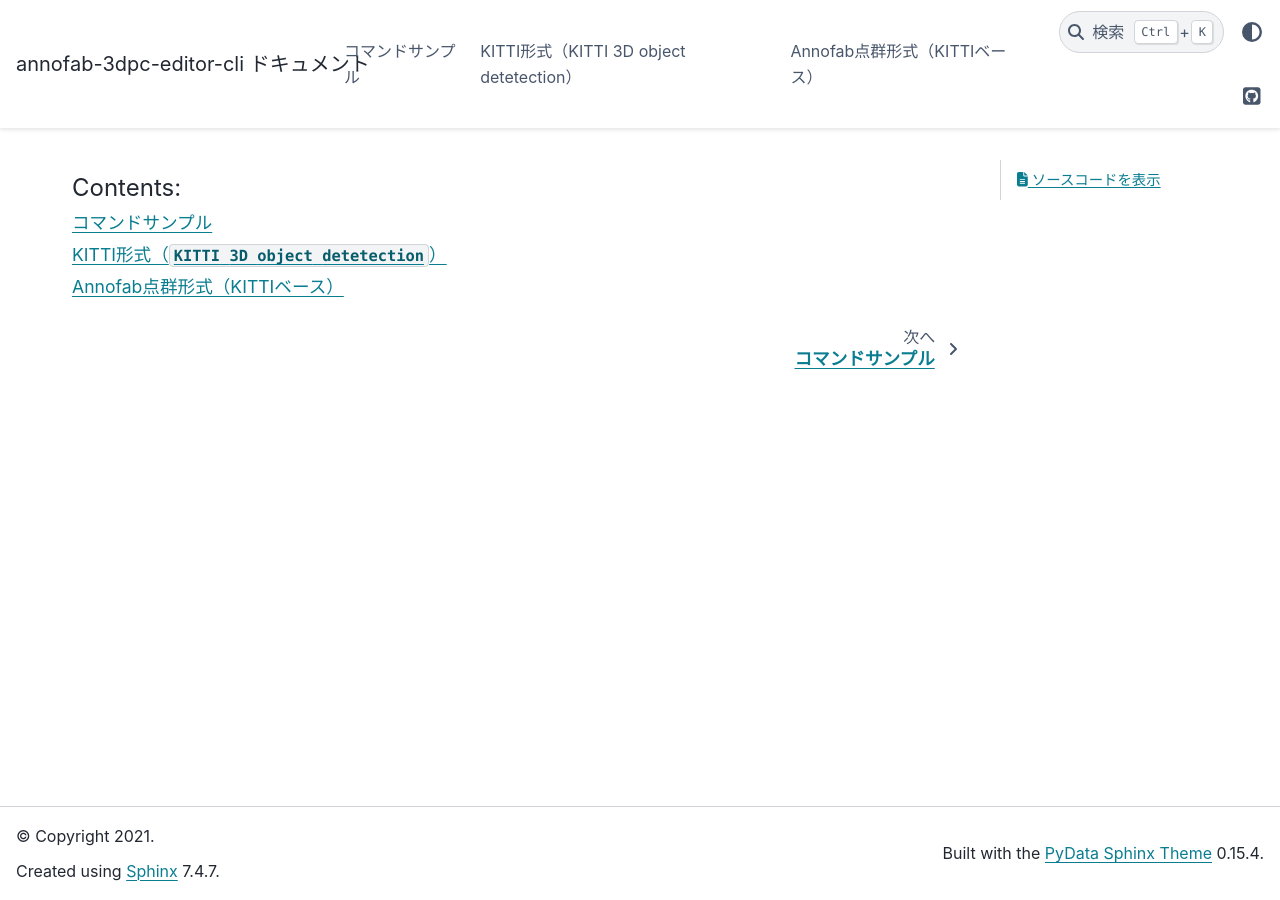
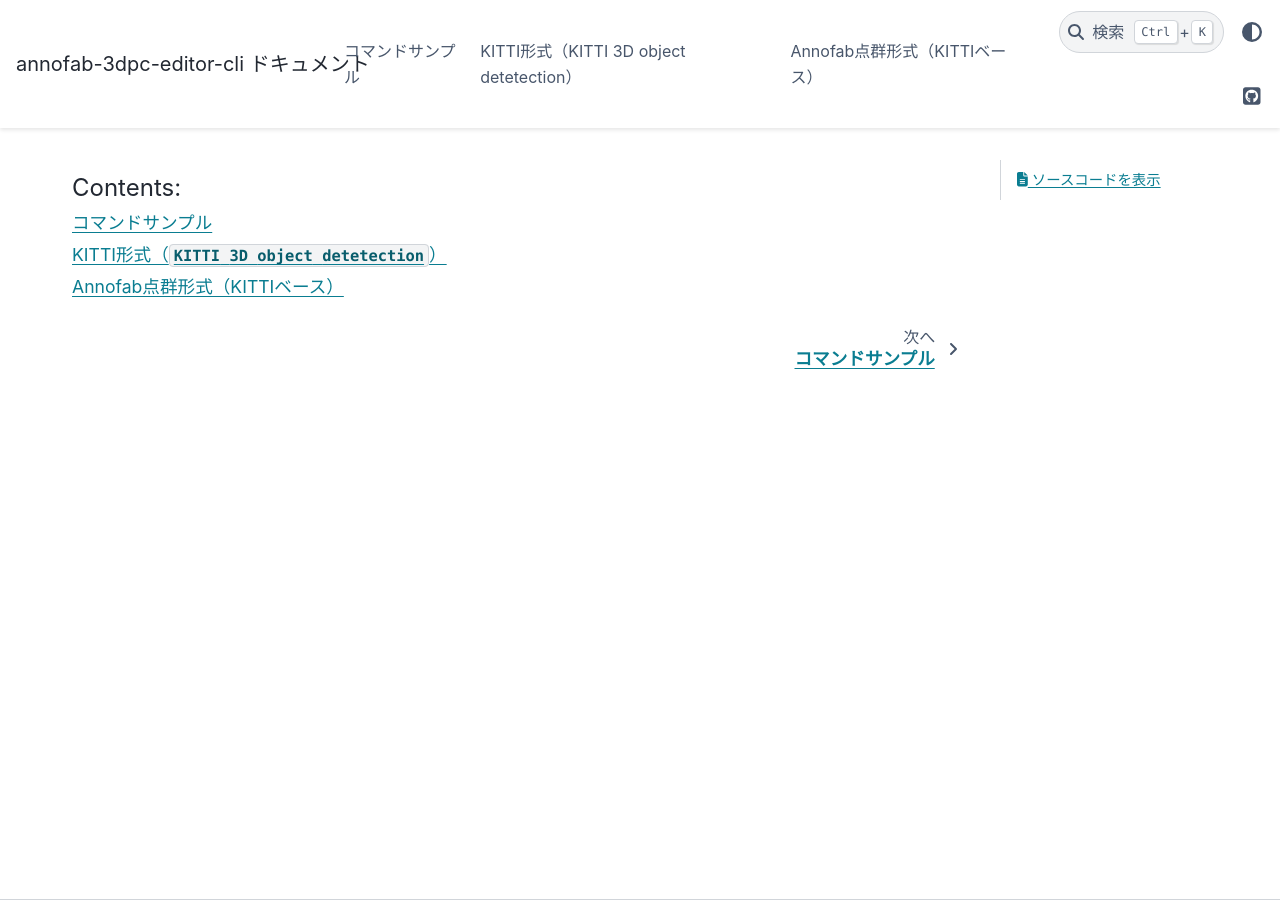
Before and after one commit to kurusugawa-computer/annofab-3dpc-editor-cli, a Sphinx documentation site: the page built from docs/index.rst, in a window 1280 px wide. Built offline with Sphinx 7.4.7 and the PyData theme 0.15.4, drawn with Linux system fonts in a browser that asks for light colours; some of the changed lines change nothing that is shown.

Commit message:
sphinxの更新による修正

```diff
--- a/docs/conf.py
+++ b/docs/conf.py
@@ -60,5 +60,8 @@
 
 html_theme_options = {
     "github_url": "https://github.com/kurusugawa-computer/annofab-3dpc-editor-cli",
-    "footer_items": [],  # footerは重要な情報が表示されないので、footerを空にする
+    # footerは重要な情報が表示されないので、footerを空にする
+    "footer_start": [],
+    "footer_center": [],
+    "footer_end": [],
 }
```
